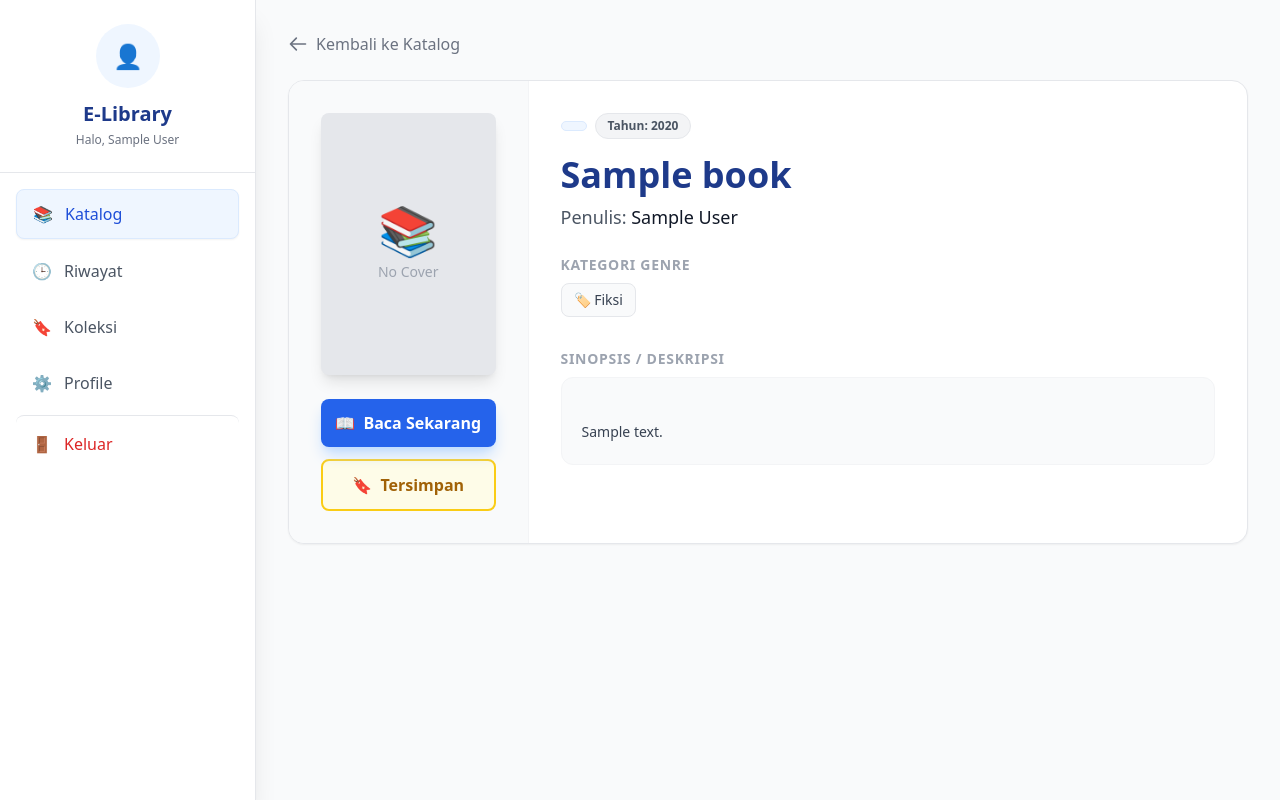
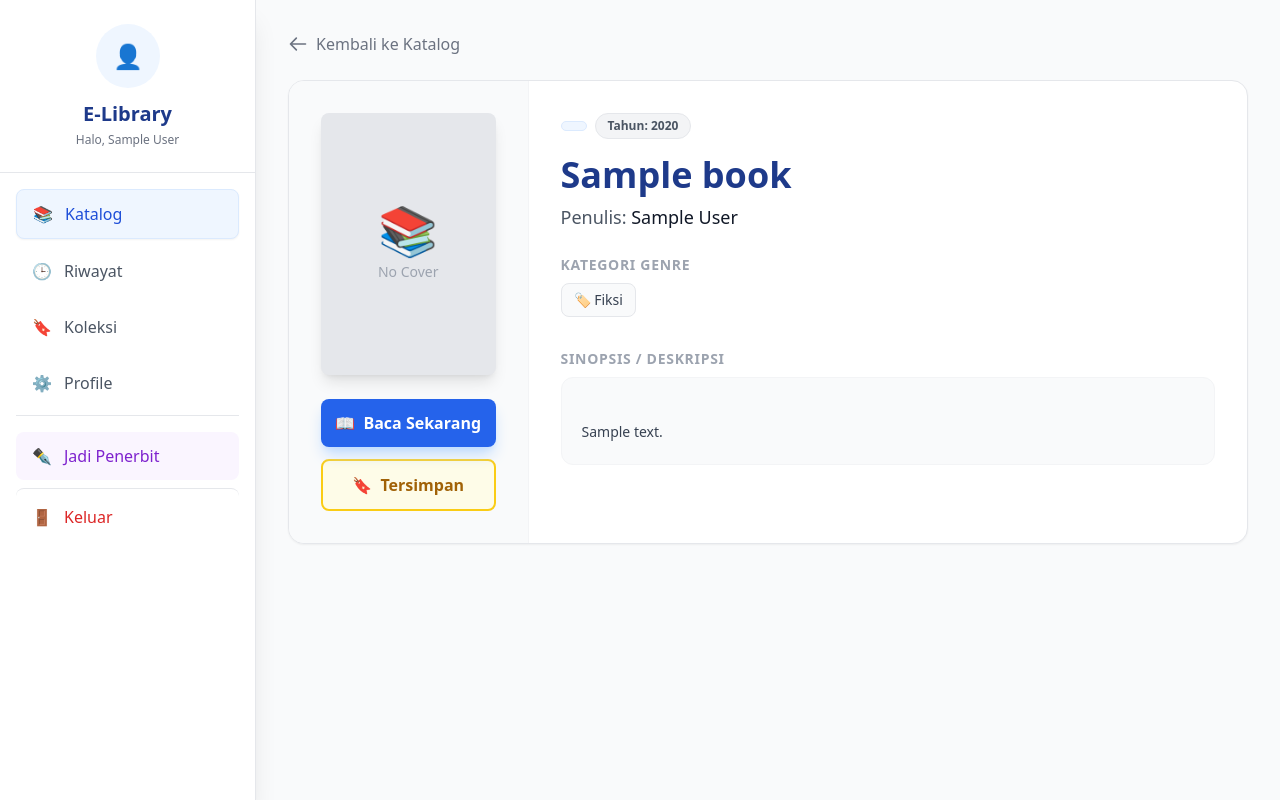
Before and after one commit to avsnaelfrb/UAS-Pemrog-web, a PHP site: page /web-perpus-UAS/Frontend/detail.php?id=1 in a window 1280 px wide. Run offline with PHP 8.4, Linux system fonts and the light colour scheme; the visitor is signed in with stand-in values (Sample User, id 1); data comes from the database, SQL or seed files in the repository; tables that the repository leaves empty hold one stand-in row (values such as "Sample post"); some libraries are stand-ins or nearby versions.

Commit message:
fix: add jadi penerbit button on sidebar when role is USER

```diff
--- a/Frontend/detail.php
+++ b/Frontend/detail.php
@@ -159,6 +159,20 @@ if ($role == 'ADMIN') $back_link = 'dashboard-admin.php';
                 <a href="profile.php" class="flex items-center gap-3 px-4 py-3 text-gray-600 <?= $hover_soft ?> <?= $hover_text ?> rounded-lg font-medium transition">
                     <span>⚙️</span> Profile
                 </a>
+                <!-- TOMBOL REQUEST PENERBIT -->
+                <div class="pt-4 mt-4 border-t border-gray-200">
+                    <?php if ($current_user['request_penerbit'] == '0'): ?>
+                        <form method="POST">
+                            <button type="submit" name="request_publisher" onclick="return confirm('Ingin mengajukan diri sebagai Penerbit?')" class="w-full text-left flex items-center gap-3 px-4 py-3 bg-purple-50 text-purple-700 hover:bg-purple-50 hover:text-purple-700 rounded-lg font-medium transition duration-200">
+                                <span>✒️</span> Jadi Penerbit
+                            </button>
+                        </form>
+                    <?php else: ?>
+                        <div class="px-4 py-3 bg-gray-100 text-gray-500 rounded-lg text-xs italic border text-center">
+                            ⏳ Menunggu Konfirmasi Penerbit
+                        </div>
+                    <?php endif; ?>
+                </div>
                 <a href="logout.php" class="flex items-center gap-3 px-4 py-3 text-red-600 hover:bg-red-50 rounded-lg mt-auto pt-4 border-t">
                     <span>🚪</span> Keluar
                 </a>
```
